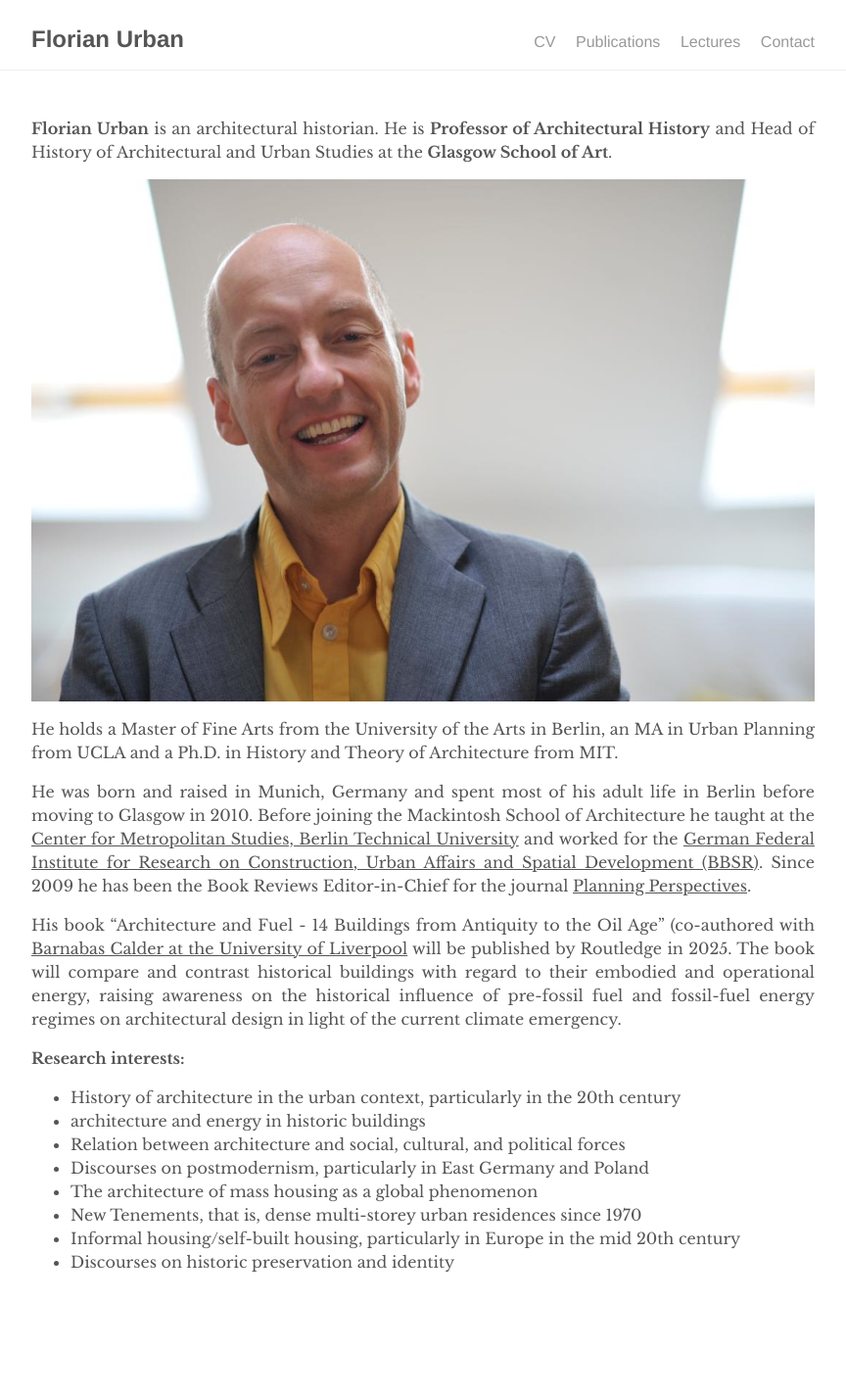
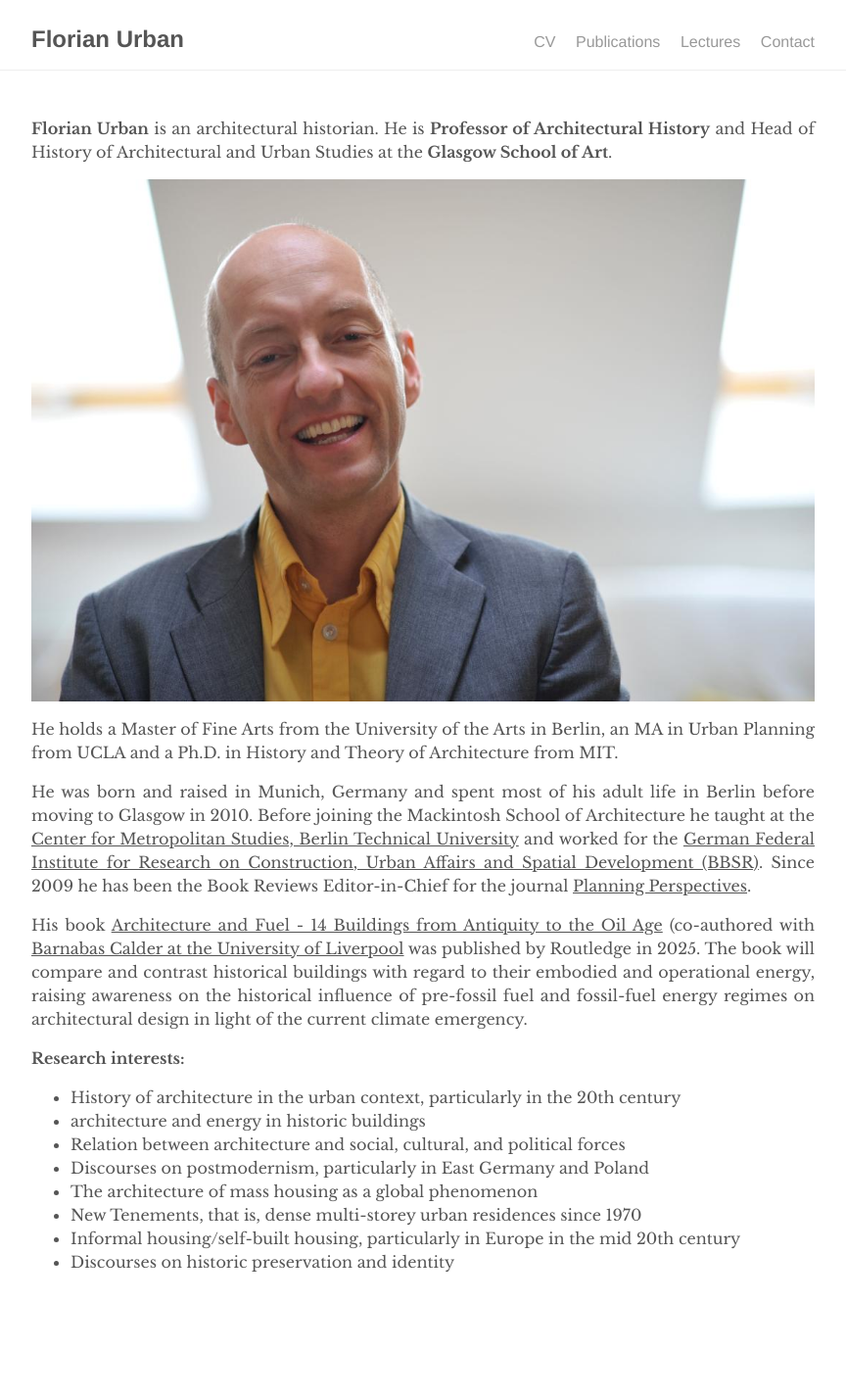
Before and after one commit to florianurban/florianurban.github.io, a Jekyll site: the page built from index.md, in a window 1280 px wide. Shown: the whole page at 98% size, without its empty margins (208-1072 px from the left). Built offline with Jekyll 4.4.1, drawn with Linux system fonts in a browser that asks for light colours.

Commit message:
Update index.md

```diff
--- a/index.md
+++ b/index.md
@@ -11,7 +11,7 @@
 
 He was born and raised in Munich, Germany and spent most of his adult life in Berlin before moving to Glasgow in 2010. Before joining the Mackintosh School of Architecture he taught at the [Center for Metropolitan Studies, Berlin Technical University](https://www.tu.berlin/en/cms) and worked for the [German Federal Institute for Research on Construction, Urban Affairs and Spatial Development (BBSR)](https://www.bbsr.bund.de/BBSR/EN/home/_node.html). Since 2009 he has been the Book Reviews Editor-in-Chief for the journal [Planning Perspectives](https://www.tandfonline.com/journals/rppe20).
 
-His book “Architecture and Fuel - 14 Buildings from Antiquity to the Oil Age” (co-authored with [Barnabas Calder at the University of Liverpool](https://www.liverpool.ac.uk/architecture/staff/barnabas-calder/) will be published by Routledge in 2025. The book will compare and contrast historical buildings with regard to their embodied and operational energy, raising awareness on the historical influence of pre-fossil fuel and fossil-fuel energy regimes on architectural design in light of the current climate emergency.
+His book [Architecture and Fuel - 14 Buildings from Antiquity to the Oil Age](https://www.routledge.com/9781032636542) (co-authored with [Barnabas Calder at the University of Liverpool](https://www.liverpool.ac.uk/architecture/staff/barnabas-calder/) was published by Routledge in 2025. The book will compare and contrast historical buildings with regard to their embodied and operational energy, raising awareness on the historical influence of pre-fossil fuel and fossil-fuel energy regimes on architectural design in light of the current climate emergency.
 
 **Research interests:**
 
```
